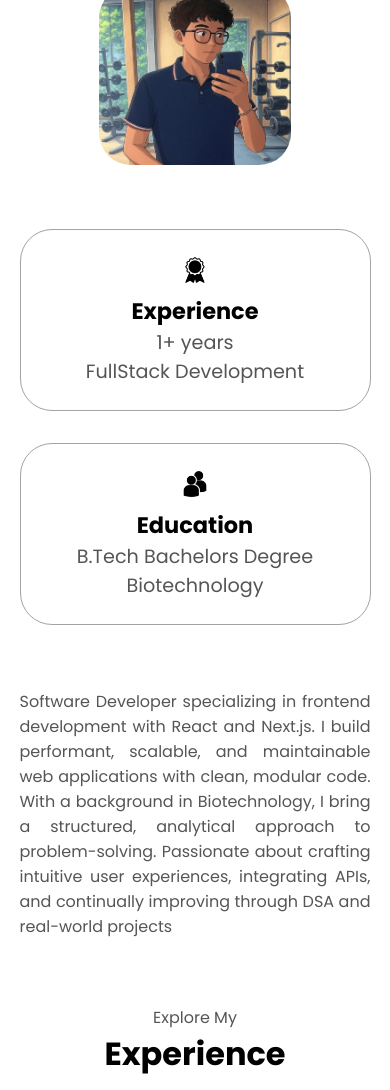
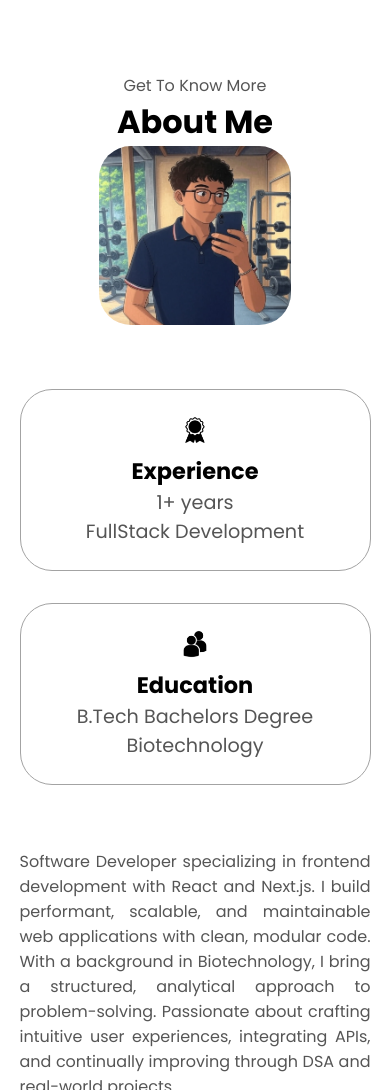
Before and after one commit to Abhyshekbhalaji/Simple, a plain HTML site: page SimplePortfolio/index.html in a window 390 px wide. Shown: the part 661-1751 px from the top of the page. Drawn offline with Linux system fonts and the light colour scheme.

Commit message:
changed the about section
removed mt -10rem

```diff
--- a/SimplePortfolio/mediaqueries.css
+++ b/SimplePortfolio/mediaqueries.css
@@ -132,9 +132,7 @@
 
 }
 @media screen and (max-width:400px){
-  #about{
-    margin-top: -10rem;
-  }
+
   .contact-info-upper-container{
     flex-wrap: wrap;
   }
```
